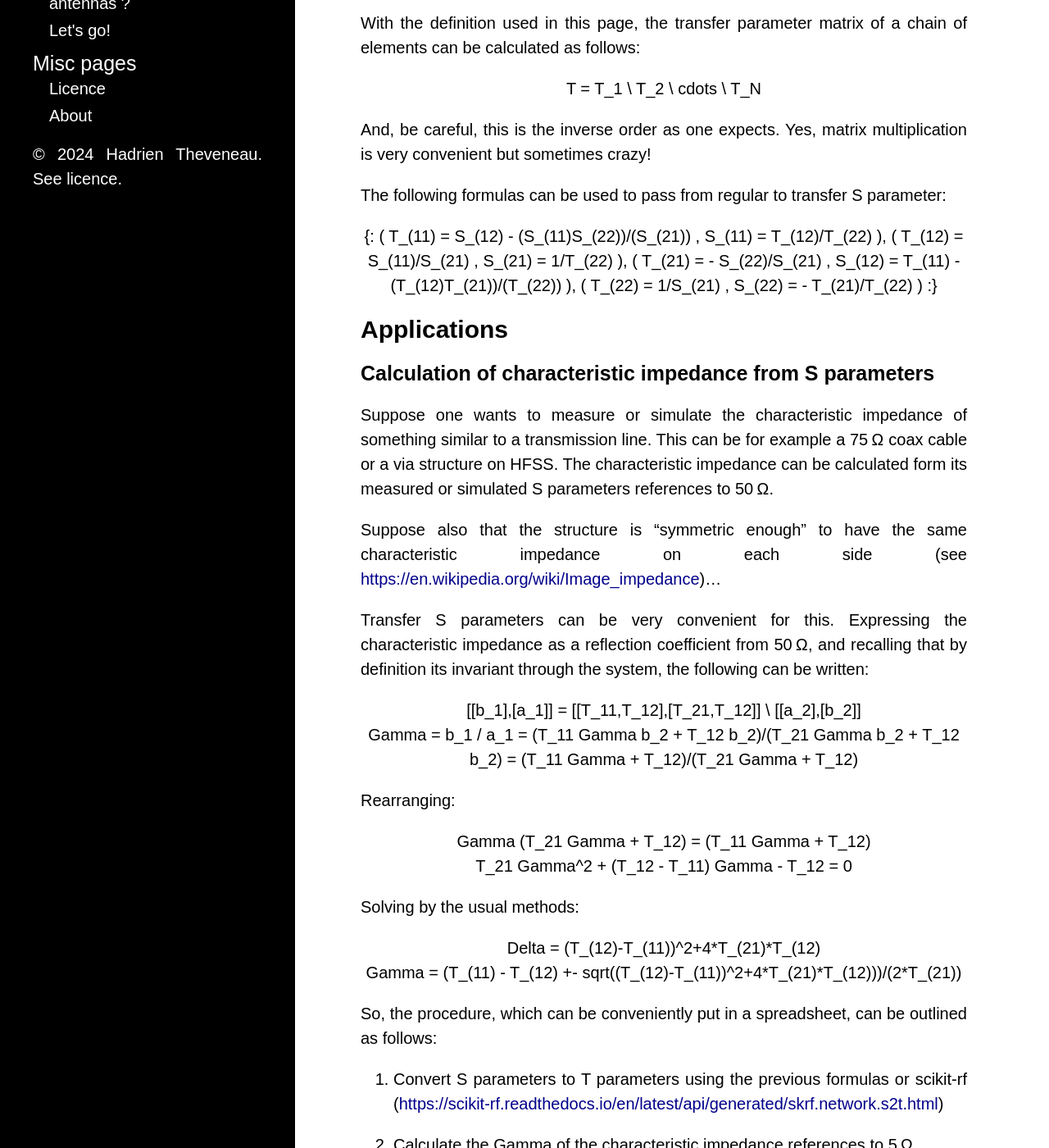
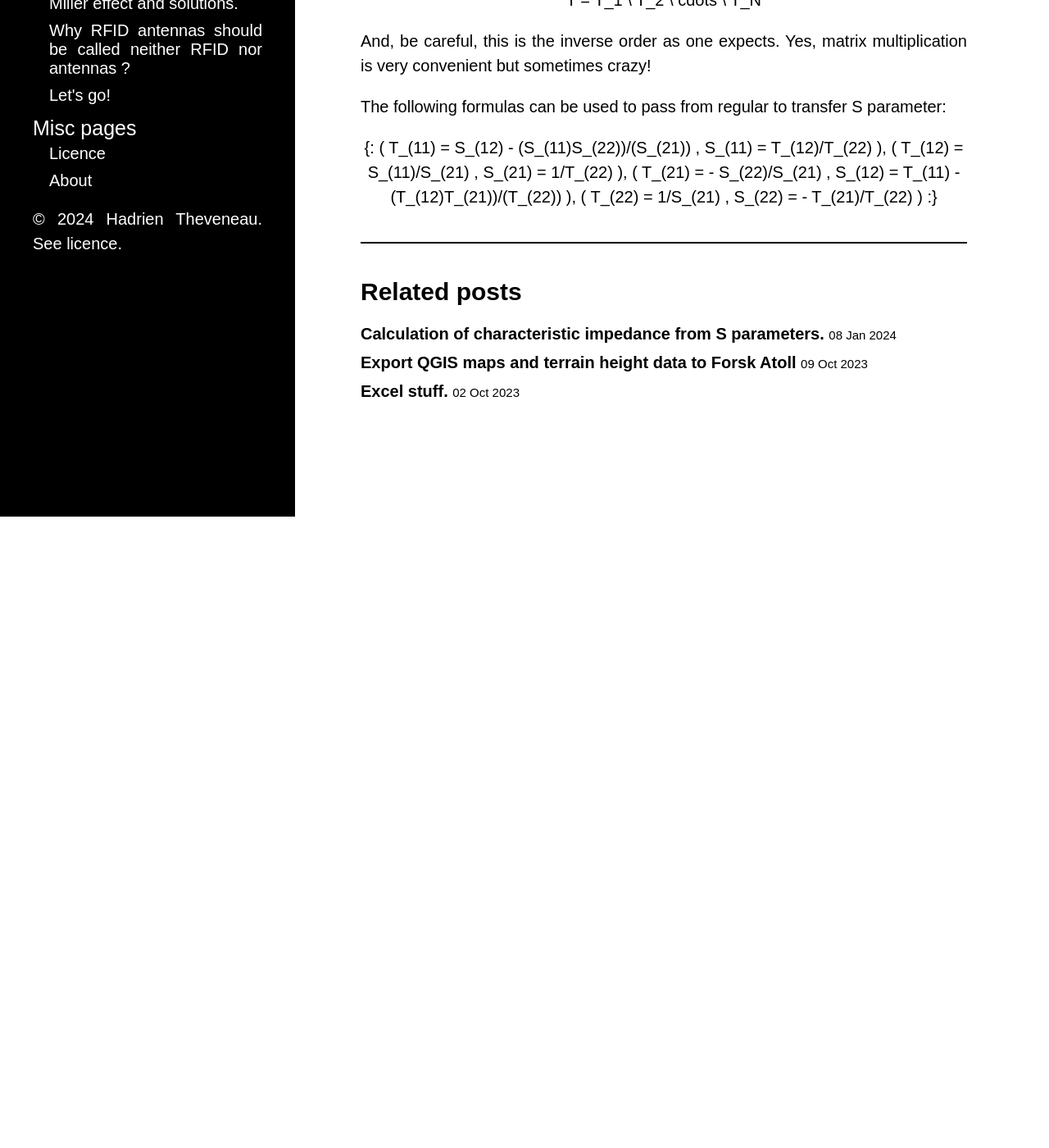
Before and after one commit to thadrien/Zview.github.io, a Jekyll site: the page built from _posts/2022-03-23-transfer-S-parameters.md, in a window 1280 px wide and 1400 px high, scrolled down 1111 px. Shown: the whole window at 82% size. Built offline with Jekyll 4.4.1, drawn with Linux system fonts in a browser that asks for light colours; a script that is not in the unit is left out; after the commit the page ends 1741 px from its top, so only the background shows below that; some of the changed text lies outside the part shown.

Commit message:
Move into a separate page, and switch method from transfer S parameters to ABCD parameters.

```diff
--- a/_posts/2022-03-23-transfer-S-parameters.md
+++ b/_posts/2022-03-23-transfer-S-parameters.md
@@ -2,16 +2,10 @@
 layout: post
 title: Transfer S parameters.
 permalink: /posts/transfer-S-parameters.html
-last_modified_at: 2023-02-08 04:16
+last_modified_at: 2022-03-23 13:30
 ---
 
-<p>
-Last edition: 2024-01-08 04:16.
-</p>
-<p class="begin-note">This content was originally published on Microwaves 101 (<a href="https://www.microwaves101.com/encyclopedias/transfer-s-parameters">https://www.microwaves101.com/encyclopedias/transfer-s-parameters</a>). Many thanks to Steve for hosting the original version. Have a look on his website for more interesting content.
-</p>
-
-## Principle
+<p class="begin-note">This content was originally published on Microwaves 101 (<a href="https://www.microwaves101.com/encyclopedias/transfer-s-parameters">https://www.microwaves101.com/encyclopedias/transfer-s-parameters</a>). Many thanks to Steve for hosting the original version. Have a look on his website for more interesting content.</p>
 
 {% comment %}
 Manually included to set size, class and alt. Zoomed for better rendering.
@@ -44,69 +38,3 @@
      (  T_(21) = - S_(22)/S_(21)                   ,  S_(12) = T_(11) - (T_(12)T_(21))/(T_(22))  ),
      (  T_(22) = 1/S_(21)                          ,  S_(22) = - T_(21)/T_(22)                   ) :}
 </asciimath>
-
-## Applications
-
-### Calculation of characteristic impedance from S parameters
-
-Suppose one wants to measure or simulate the characteristic impedance of something similar to a transmission line. This can be for example a 75&#8239;Ω coax cable or a via structure on HFSS. The characteristic impedance can be calculated form its measured or simulated S parameters references to 50&#8239;Ω.
-
-Suppose also that the structure is "symmetric enough" to have the same characteristic impedance on each side (see <a href="https://en.wikipedia.org/wiki/Image_impedance">https://en.wikipedia.org/wiki/Image_impedance</a>)...
-
-Transfer S parameters can be very convenient for this. Expressing the characteristic impedance as a reflection coefficient from 50&#8239;Ω, and recalling that by definition its invariant through the system, the following can be written:
-
-<asciimath>
-  [[b_1],[a_1]] = [[T_11,T_12],[T_21,T_12]] \ [[a_2],[b_2]]
-</asciimath>
-
-<asciimath>
-  Gamma = b_1 / a_1 = (T_11 Gamma b_2 + T_12 b_2)/(T_21 Gamma b_2 + T_12 b_2) = (T_11 Gamma + T_12)/(T_21 Gamma + T_12)
-</asciimath>
-
-Rearranging:
-
-<asciimath>
-  Gamma (T_21 Gamma + T_12) = (T_11 Gamma + T_12)
-</asciimath>
-
-<asciimath>
-  T_21 Gamma^2 + (T_12 - T_11) Gamma - T_12 = 0
-</asciimath>
-
-{% comment %}
-Substituting for S parameters:
-
-<asciimath>
-  - S_(22)/S_(21) Gamma^2 + (S_(11)/S_(21) - (S_(12) - (S_(11)S_(22))/(S_(21)))) Gamma - (S_(11)/S_(21)) = 0
-</asciimath>
-
-<asciimath>
-  - S_(22) Gamma^2 + (S_(11) - S_(12)S_(21) + S_(11)S_(22)) Gamma - S_(11) = 0
-</asciimath>
-
-Which can be solved by the usual methods:
-
-<asciimath>
- Delta = (S_(11) - S_(12)S_(21) + S_(11)S_(22))^2 - 4*S_(22)*S_(11)
-</asciimath>
-
-<asciimath>
- Gamma = ((S_(11) - S_(12)S_(21) + S_(11)S_(22)) +- sqrt((S_(11) - S_(12)S_(21) + S_(11)S_(22))^2 - 4*S_(22)*S_(11)))/(2*S_(22))
-</asciimath>
-{% endcomment %}
-
-Solving by the usual methods:
-<asciimath>
-  Delta = (T_(12)-T_(11))^2+4*T_(21)*T_(12)
-</asciimath>
-<asciimath>
-  Gamma = (T_(11) - T_(12) +- sqrt((T_(12)-T_(11))^2+4*T_(21)*T_(12)))/(2*T_(21))
-</asciimath>
-
-So, the procedure, which can be conveniently put in a spreadsheet, can be outlined as follows:
-
-1. Convert S parameters to T parameters using the previous formulas or scikit-rf (<a href="https://scikit-rf.readthedocs.io/en/latest/api/generated/skrf.network.s2t.html">https://scikit-rf.readthedocs.io/en/latest/api/generated/skrf.network.s2t.html</a>)
-
-2. Calculate the <asciimath>Gamma</asciimath> of the characteristic impedance references to 5&#8239;Ω.
-
-3. From the <asciimath>Gamma</asciimath>, calculate the characteristic impedance.
```
Also changed, not shown: _posts/2024-01-08-calculation-characteristic-impedance-from-S-parameters.md (added, +84 -0 lines).
